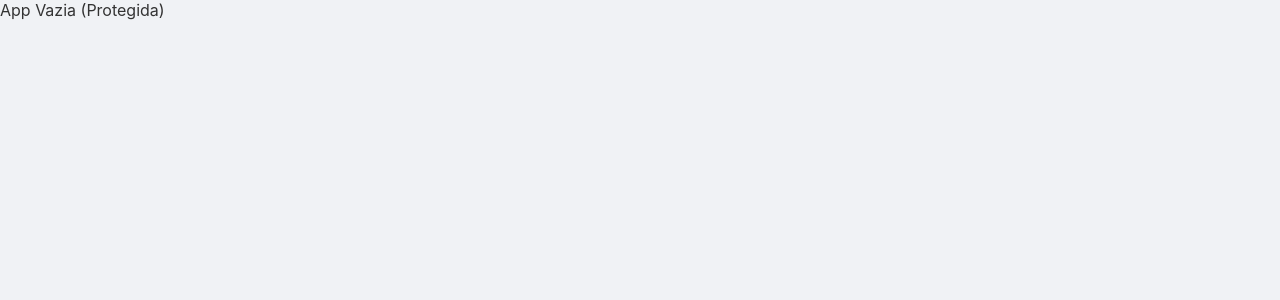
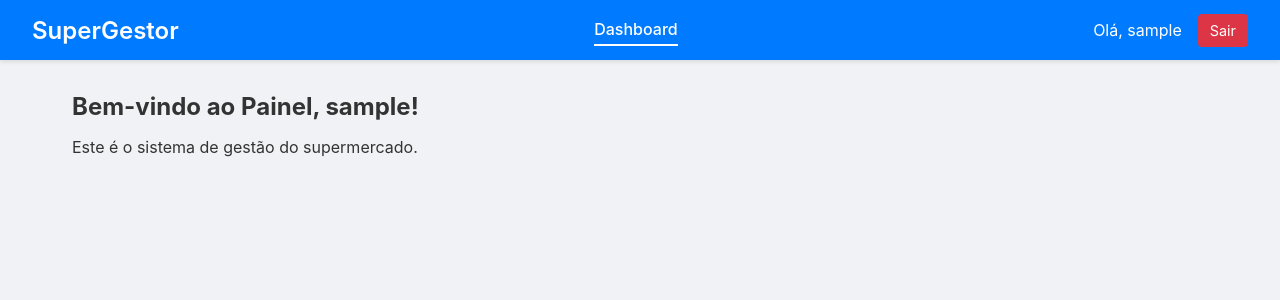
Before and after one commit to queirogaraffael/lojix, a React (Create React App) app in the folder supergestor-front/: page / in a window 1280 px wide. Shown: the top 300 px of the page. Built offline with nearby package versions, Linux system fonts and the light colour scheme; sample sign-in values are in the browser's storage.

Commit message:
feat: Adicionar Layout principal e Rotas Protegidas

```diff
--- a/supergestor-front/src/App.js
+++ b/supergestor-front/src/App.js
@@ -1,13 +1,27 @@
 import React from 'react';
 import { Routes, Route } from 'react-router-dom';
 import { Login } from './pages/Login/Login';
+import { Layout } from './components/Layout/Layout';
+import { ProtectedRoute } from './components/ProtectedRoute';
+import { Dashboard } from './pages/Dashboard/Dashboard';
 import './App.css';
 
 function App() {
   return (
     <Routes>
       <Route path="/login" element={<Login />} />
-      <Route path="/" element={<div>App Vazia (Protegida)</div>} />
+      <Route
+        path="/*"
+        element={
+          <ProtectedRoute>
+            <Layout>
+              <Routes>
+                <Route path="/" element={<Dashboard />} />
+              </Routes>
+            </Layout>
+          </ProtectedRoute>
+        }
+      />
     </Routes>
   );
 }
--- /dev/null
+++ b/supergestor-front/src/components/Layout/Layout.css
@@ -0,0 +1,71 @@
+.layout-container {
+    display: flex;
+    flex-direction: column;
+    min-height: 100vh;
+  }
+
+  .navbar {
+    width: 100%;
+    background-color: #007bff;
+    color: white;
+    padding: 0 2rem;
+    display: flex;
+    align-items: center;
+    justify-content: space-between;
+    height: 60px;
+    box-shadow: 0 2px 4px rgba(0, 0, 0, 0.1);
+  }
+
+  .navbar-brand {
+    font-size: 1.5rem;
+    font-weight: 600;
+    cursor: pointer;
+  }
+
+  .navbar-links {
+    display: flex;
+    gap: 1.5rem;
+  }
+
+  .navbar-links a {
+    color: white;
+    text-decoration: none;
+    font-size: 1rem;
+    font-weight: 500;
+    padding: 5px 0;
+    border-bottom: 2px solid transparent;
+    transition: border-bottom 0.3s ease;
+  }
+
+  .navbar-links a:hover,
+  .navbar-links a.active {
+    border-bottom: 2px solid white;
+  }
+
+  .navbar-user {
+    display: flex;
+    align-items: center;
+    gap: 1rem;
+  }
+
+  .logout-button {
+    background-color: #dc3545;
+    color: white;
+    border: none;
+    padding: 8px 12px;
+    border-radius: 4px;
+    font-size: 0.9rem;
+    cursor: pointer;
+  }
+
+  .logout-button:hover {
+    background-color: #c82333;
+  }
+
+  .main-content {
+    flex: 1;
+    padding: 2rem;
+    max-width: 1200px;
+    margin: 0 auto;
+    width: 100%;
+  }
--- /dev/null
+++ b/supergestor-front/src/components/Layout/Layout.js
@@ -0,0 +1,35 @@
+import React from 'react';
+import { NavLink, useNavigate } from 'react-router-dom';
+import { useAuth } from '../../contexts/AuthContext';
+import './Layout.css';
+
+export const Layout = ({ children }) => {
+  const { user, logout } = useAuth();
+  const navigate = useNavigate();
+
+  const handleLogout = () => {
+    logout();
+  };
+
+  return (
+    <div className="layout-container">
+      <nav className="navbar">
+        <div className="navbar-brand" onClick={() => navigate('/')}>
+          SuperGestor
+        </div>
+        <div className="navbar-links">
+          <NavLink to="/">Dashboard</NavLink>
+        </div>
+        <div className="navbar-user">
+          <span>Olá, {user?.username}</span>
+          <button onClick={handleLogout} className="logout-button">
+            Sair
+          </button>
+        </div>
+      </nav>
+      <main className="main-content">
+        {children}
+      </main>
+    </div>
+  );
+};
--- /dev/null
+++ b/supergestor-front/src/components/ProtectedRoute.js
@@ -0,0 +1,23 @@
+import React, { useEffect } from 'react';
+import { useNavigate } from 'react-router-dom';
+import { useAuth } from '../contexts/AuthContext';
+
+export const ProtectedRoute = ({ children }) => {
+  const { user, checkAuth } = useAuth();
+  const navigate = useNavigate();
+
+  useEffect(() => {
+    if (!user) {
+      const isAuthenticated = checkAuth();
+      if (!isAuthenticated) {
+        navigate('/login');
+      }
+    }
+  }, [user, checkAuth, navigate]);
+
+  if (!user) {
+    return null;
+  }
+
+  return children;
+};
--- /dev/null
+++ b/supergestor-front/src/pages/Dashboard/Dashboard.js
@@ -0,0 +1,12 @@
+import React from 'react';
+import { useAuth } from '../../contexts/AuthContext';
+
+export const Dashboard = () => {
+  const { user } = useAuth();
+  return (
+    <div>
+      <h2>Bem-vindo ao Painel, {user.username}!</h2>
+      <p>Este é o sistema de gestão do supermercado.</p>
+    </div>
+  );
+};
```
